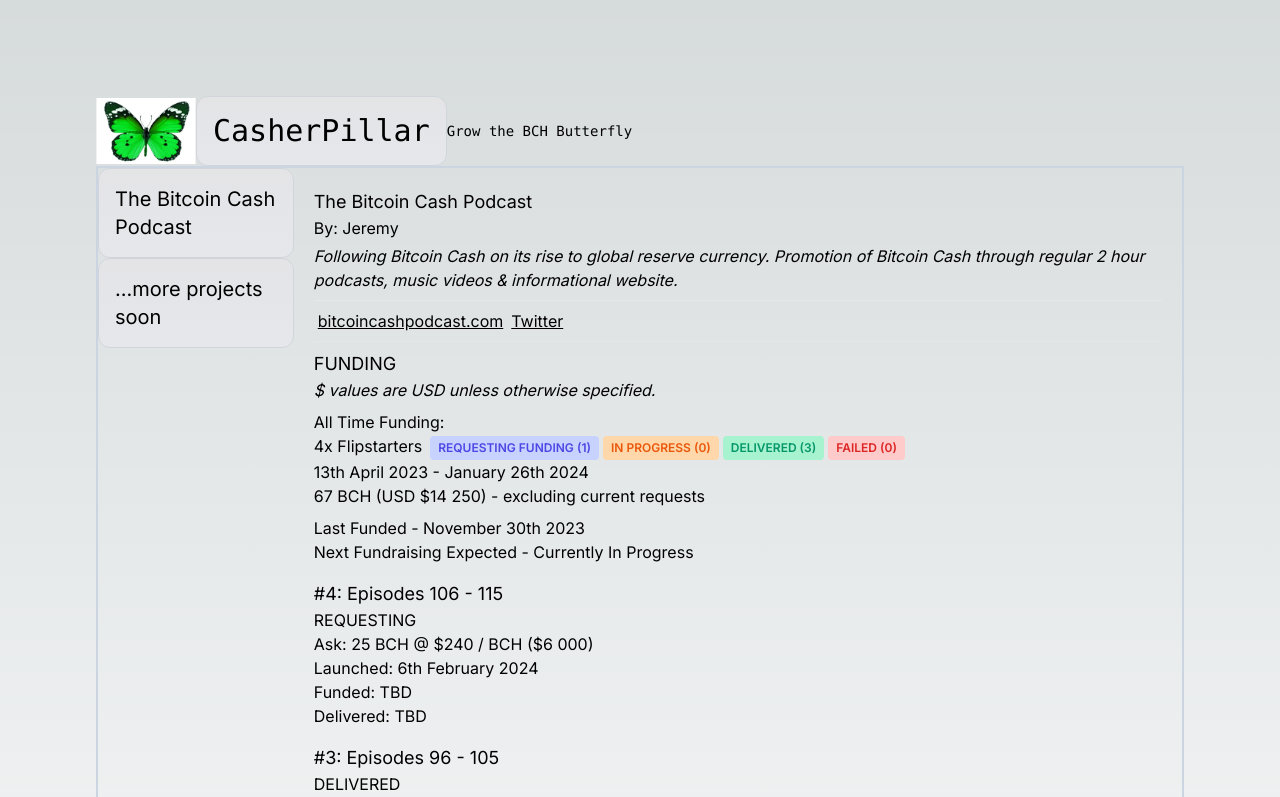
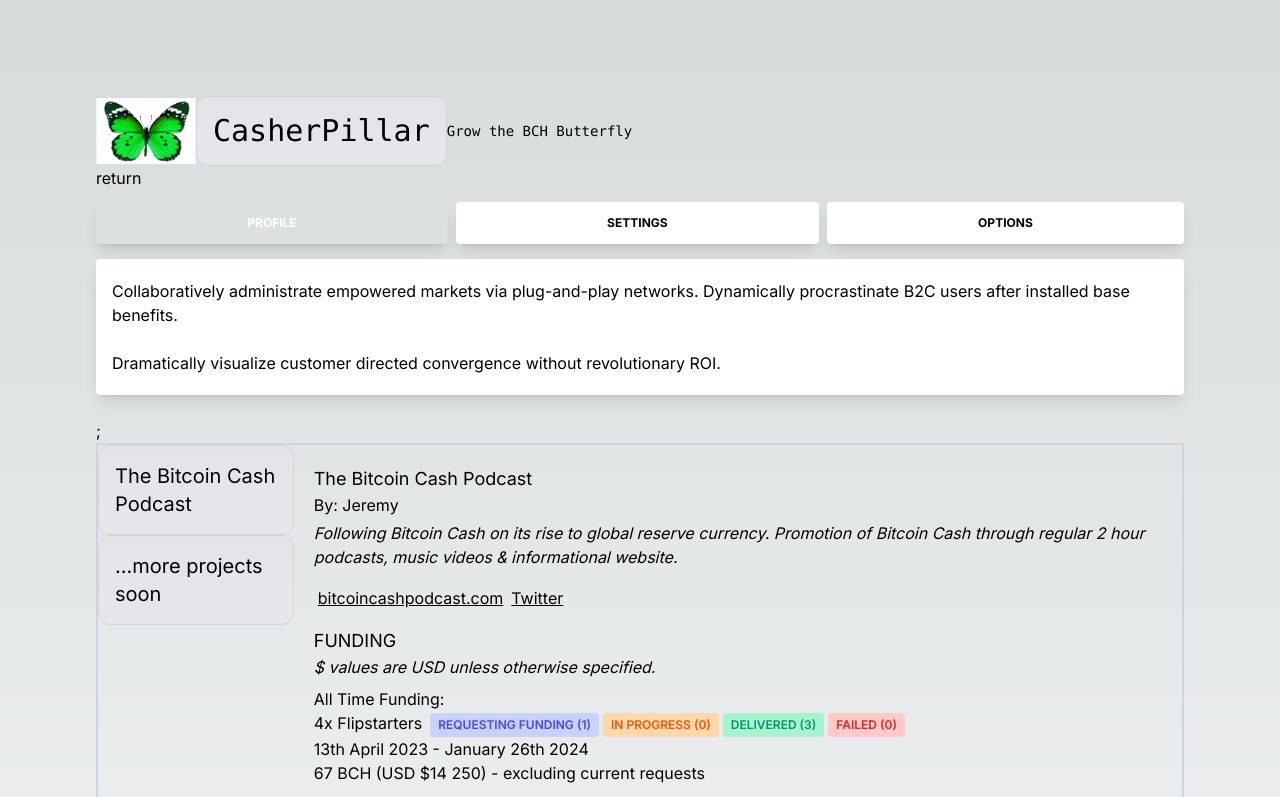
Before and after one commit to JeremyEllingham/casherpillar, a Next.js app: page / in a window 1280 px wide. Shown: the top 797 px of the page. Built offline with nearby package versions, Linux system fonts and the light colour scheme.

Commit message:
Add tabs.

```diff
--- a/src/app/page.tsx
+++ b/src/app/page.tsx
@@ -1,4 +1,5 @@
 import Image from "next/image";
+import TabsRender from "../components/Tabs"
 
 export default function Home() {
 
@@ -75,6 +76,8 @@
         </p>
         <p className="w-full">Grow the BCH Butterfly</p>
       </div>
+
+      <TabsRender />
 
       <div className="flex w-full border-solid border-2 border-slate-300">
         <div>
--- /dev/null
+++ b/src/components/Tabs/index.jsx
@@ -0,0 +1,122 @@
+'use client'
+
+import React from "react";
+
+const Tabs = ({ color }) => {
+  const [openTab, setOpenTab] = React.useState(1);
+  return (
+    <>
+      <div className="flex flex-wrap">
+        <div className="w-full">
+          <ul
+            className="flex mb-0 list-none flex-wrap pt-3 pb-4 flex-row"
+            role="tablist"
+          >
+            <li className="-mb-px mr-2 last:mr-0 flex-auto text-center">
+              <a
+                className={
+                  "text-xs font-bold uppercase px-5 py-3 shadow-lg rounded block leading-normal " +
+                  (openTab === 1
+                    ? "text-white bg-" + color + "-600"
+                    : "text-" + color + "-600 bg-white")
+                }
+                onClick={e => {
+                  e.preventDefault();
+                  setOpenTab(1);
+                }}
+                data-toggle="tab"
+                href="#link1"
+                role="tablist"
+              >
+                Profile
+              </a>
+            </li>
+            <li className="-mb-px mr-2 last:mr-0 flex-auto text-center">
+              <a
+                className={
+                  "text-xs font-bold uppercase px-5 py-3 shadow-lg rounded block leading-normal " +
+                  (openTab === 2
+                    ? "text-white bg-" + color + "-600"
+                    : "text-" + color + "-600 bg-white")
+                }
+                onClick={e => {
+                  e.preventDefault();
+                  setOpenTab(2);
+                }}
+                data-toggle="tab"
+                href="#link2"
+                role="tablist"
+              >
+                Settings
+              </a>
+            </li>
+            <li className="-mb-px mr-2 last:mr-0 flex-auto text-center">
+              <a
+                className={
+                  "text-xs font-bold uppercase px-5 py-3 shadow-lg rounded block leading-normal " +
+                  (openTab === 3
+                    ? "text-white bg-" + color + "-600"
+                    : "text-" + color + "-600 bg-white")
+                }
+                onClick={e => {
+                  e.preventDefault();
+                  setOpenTab(3);
+                }}
+                data-toggle="tab"
+                href="#link3"
+                role="tablist"
+              >
+                Options
+              </a>
+            </li>
+          </ul>
+          <div className="relative flex flex-col min-w-0 break-words bg-white w-full mb-6 shadow-lg rounded">
+            <div className="px-4 py-5 flex-auto">
+              <div className="tab-content tab-space">
+                <div className={openTab === 1 ? "block" : "hidden"} id="link1">
+                  <p>
+                    Collaboratively administrate empowered markets via
+                    plug-and-play networks. Dynamically procrastinate B2C users
+                    after installed base benefits.
+                    <br />
+                    <br /> Dramatically visualize customer directed convergence
+                    without revolutionary ROI.
+                  </p>
+                </div>
+                <div className={openTab === 2 ? "block" : "hidden"} id="link2">
+                  <p>
+                    Completely synergize resource taxing relationships via
+                    premier niche markets. Professionally cultivate one-to-one
+                    customer service with robust ideas.
+                    <br />
+                    <br />
+                    Dynamically innovate resource-leveling customer service for
+                    state of the art customer service.
+                  </p>
+                </div>
+                <div className={openTab === 3 ? "block" : "hidden"} id="link3">
+                  <p>
+                    Efficiently unleash cross-media information without
+                    cross-media value. Quickly maximize timely deliverables for
+                    real-time schemas.
+                    <br />
+                    <br /> Dramatically maintain clicks-and-mortar solutions
+                    without functional solutions.
+                  </p>
+                </div>
+              </div>
+            </div>
+          </div>
+        </div>
+      </div>
+    </>
+  );
+};
+
+export default function TabsRender() {
+  return (
+    <>
+      return <Tabs color="pink" />;
+    </>
+  );
+}
```
